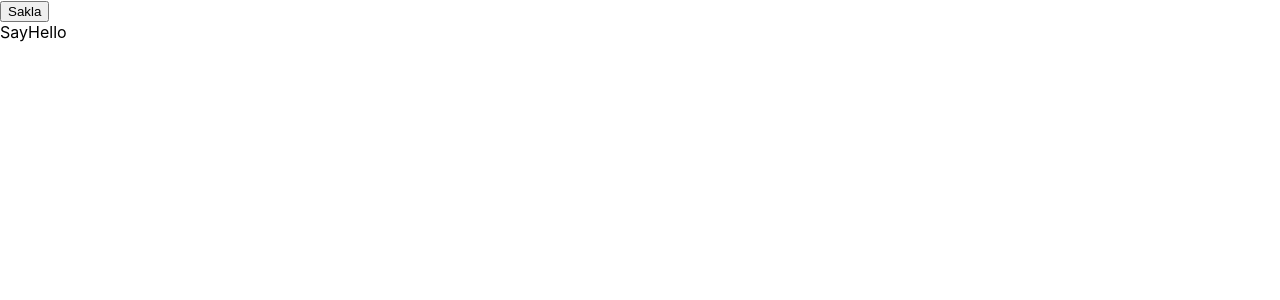
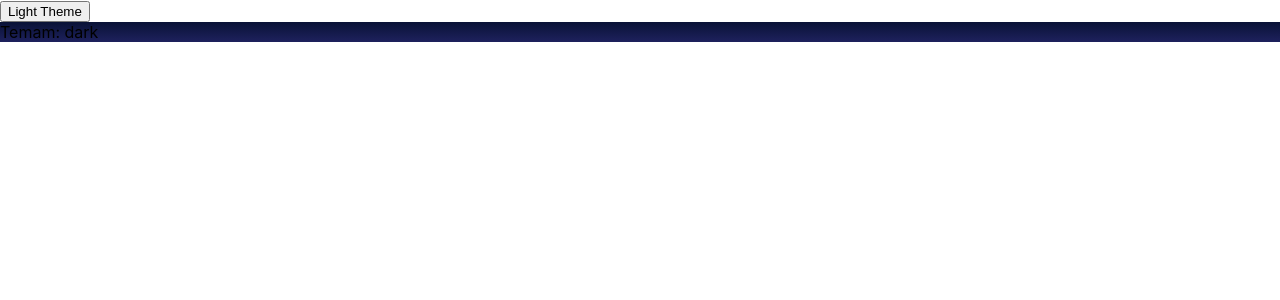
Before and after one commit to OAltunorgu/hooks, a React (Create React App) app: page / in a window 1280 px wide. Shown: the top 300 px of the page. Built offline with nearby package versions, Linux system fonts and the light colour scheme.

Commit message:
useContext - dark theme light theme

```diff
--- a/src/App.js
+++ b/src/App.js
@@ -1,25 +1,52 @@
-import React, { Component } from 'react'
-import SayHello from './components/SayHello';
+import React, { useState, useContext } from 'react'
 
-class App extends Component {
-  state = {
-    show: true
+export const lightTheme = {
+  type: "light",
+  body: "#E2E2E2",
+  text: "#363537",
+  toggleBorder: "#FFF",
+  gradient: "linear-gradient(#39598A, #79D7ED)",
+};
+
+export const darkTheme = {
+  type: "dark",
+  body: "#363537",
+  text: "#FAFAFA",
+  toggleBorder: "#6B8096",
+  gradient: "linear-gradient(#091236, #1E215D)",
+};
+
+const ThemeContect = React.createContext(null);
+
+function App() {
+
+  const [theme, setTheme] = useState(darkTheme);
+
+  const handleTheme = () => {
+    if (theme.type === "dark") {
+      setTheme(lightTheme);
+    } else {
+      setTheme(darkTheme);
+    }
   }
 
-  handleShow = () => {
-    this.setState(prevState => ({
-      show: !prevState.show
-    }));
-  }
+  return (
+    <div className="App">
+      <button onClick={() => handleTheme()}>{theme.type === "dark" ? "Light Theme" : "Dark Theme"}</button>
 
-  render() {
-    const { show } = this.state;
-    return (
-      <div>
-        <button onClick={this.handleShow}>{show ? "Sakla" : "Göster"}</button>
-        {show && <SayHello />}
-      </div>
-    )
-  }
+      <ThemeContect.Provider value={theme}>
+        <Kare />
+      </ThemeContect.Provider>
+    </div>
+  )
 }
+
+const Kare = () => {
+  const theme = useContext(ThemeContect);
+  return (
+    <div style={{ background: `${theme.gradient}` }}> Temam: {theme.type}</div >
+  )
+}
+
+
 export default App;
--- a/src/components/SayHello.jsx
+++ /dev/null
@@ -1,21 +0,0 @@
-import React, { useEffect } from 'react'
-
-const SayHello = () => {
-    useEffect(() => {
-        const interval = setInterval(sayHello, 1000); // sayHello metodunu/fonksiyonunu saniye 1 kez çalıştır.
-
-        return () => {
-            clearInterval(interval);//Bu işlem ile butona tıklayınca işlemin temizlenmesini sağlıyoruz.
-        }
-    }, [])
-
-    const sayHello = () => {
-        console.log("Hello!")
-    }
-
-    return (
-        <div>SayHello</div>
-    )
-}
-
-export default SayHello
```
